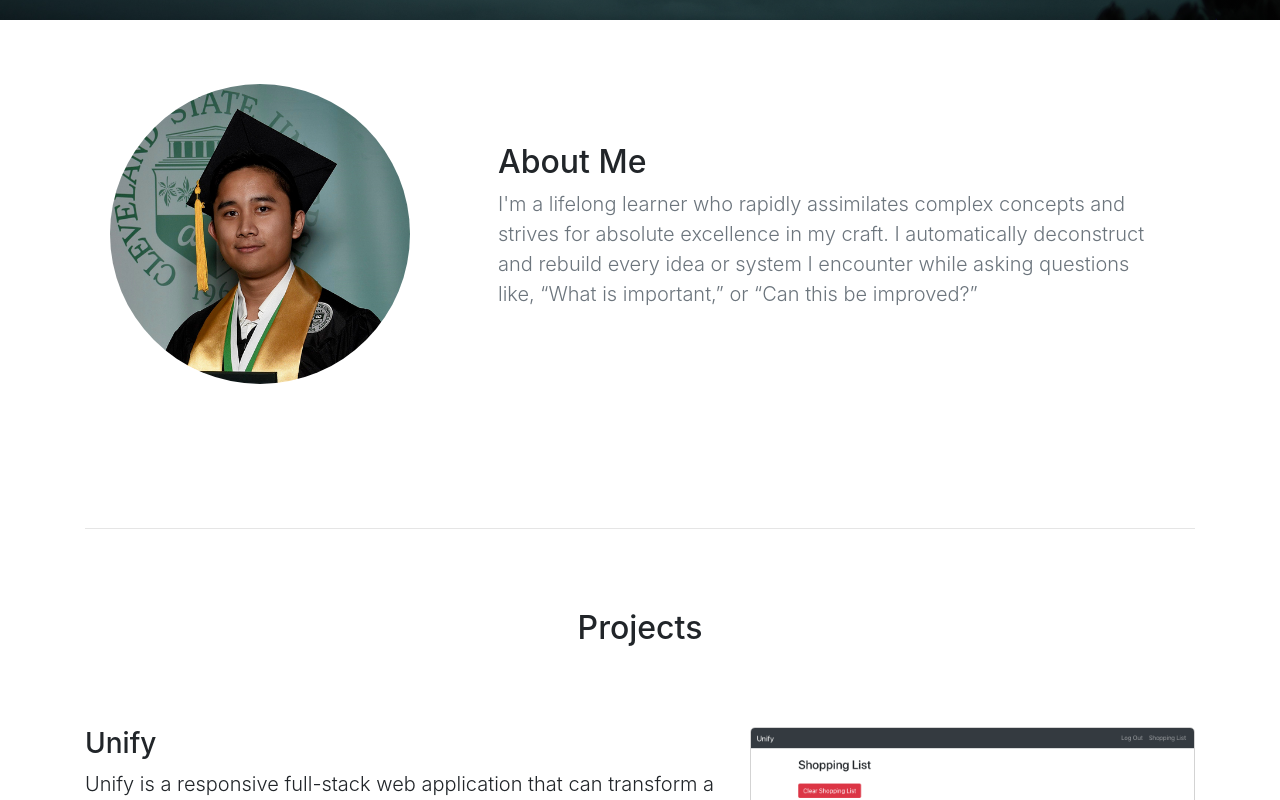
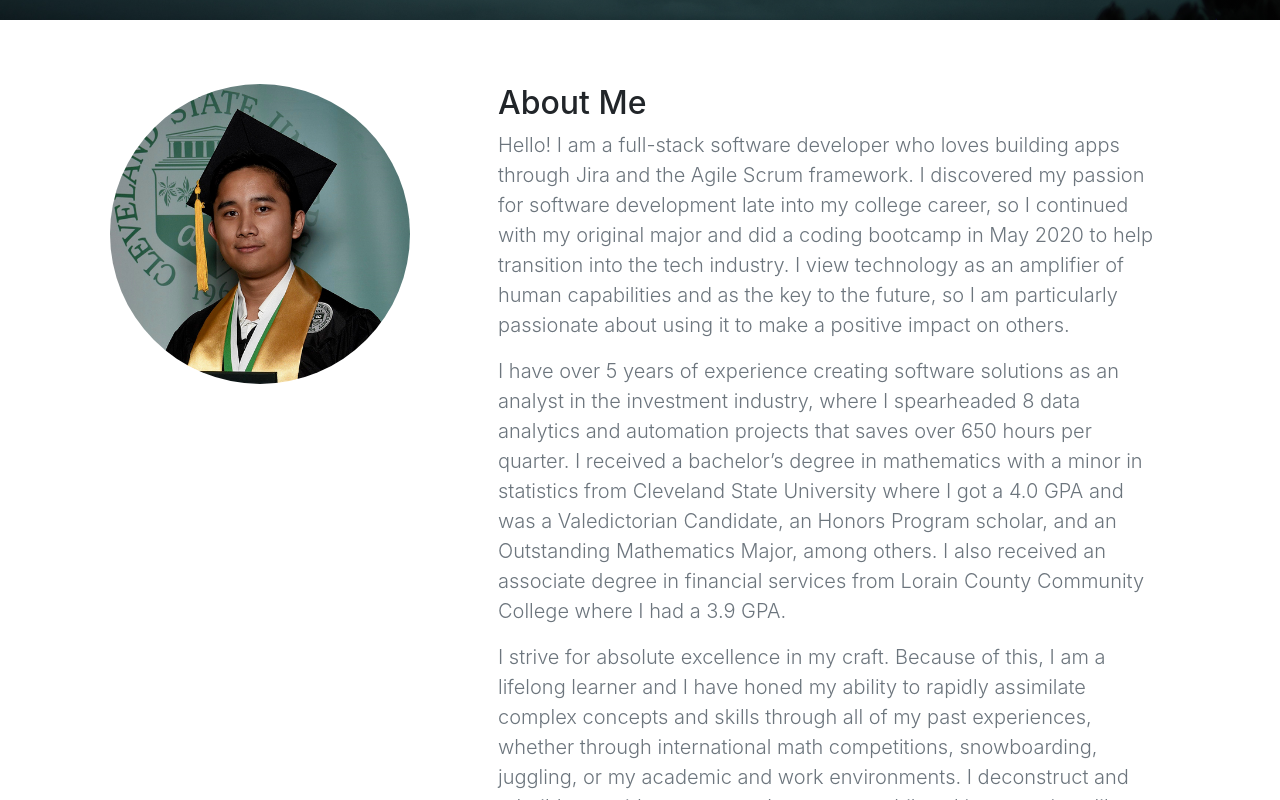
Before and after one commit to claudealdric/caldric.github.io, a React (Create React App) app: page / in a window 1280 px wide. Shown: the part 780-1580 px from the top of the page. Built offline with nearby package versions, Linux system fonts and the light colour scheme.

Commit message:
Update About Me section

```diff
--- a/src/components/AboutMe.tsx
+++ b/src/components/AboutMe.tsx
@@ -21,11 +21,36 @@ const AboutMe: React.FC = () => {
             <Fade bottom>
               <h2>About Me</h2>
               <p className="lead text-muted">
-                I'm a lifelong learner who rapidly assimilates complex concepts
-                and strives for absolute excellence in my craft. I automatically
+                Hello! I am a full-stack software developer who loves building
+                apps through Jira and the Agile Scrum framework. I discovered my
+                passion for software development late into my college career, so
+                I continued with my original major and did a coding bootcamp in
+                May 2020 to help transition into the tech industry. I view
+                technology as an amplifier of human capabilities and as the key
+                to the future, so I am particularly passionate about using it to
+                make a positive impact on others.
+              </p>
+              <p className="lead text-muted">
+                I have over 5 years of experience creating software solutions as
+                an analyst in the investment industry, where I spearheaded 8
+                data analytics and automation projects that saves over 650 hours
+                per quarter. I received a bachelor’s degree in mathematics with
+                a minor in statistics from Cleveland State University where I
+                got a 4.0 GPA and was a Valedictorian Candidate, an Honors
+                Program scholar, and an Outstanding Mathematics Major, among
+                others. I also received an associate degree in financial
+                services from Lorain County Community College where I had a 3.9
+                GPA.
+              </p>
+              <p className="lead text-muted">
+                I strive for absolute excellence in my craft. Because of this, I
+                am a lifelong learner and I have honed my ability to rapidly
+                assimilate complex concepts and skills through all of my past
+                experiences, whether through international math competitions,
+                snowboarding, juggling, or my academic and work environments. I
                 deconstruct and rebuild every idea or system I encounter while
-                asking questions like, “What is important,” or “Can this be
-                improved?”
+                asking questions like, “What are the key elements?” “How does it
+                fit the bigger picture?" or “Can this be improved?"
               </p>
             </Fade>
           </div>
```
